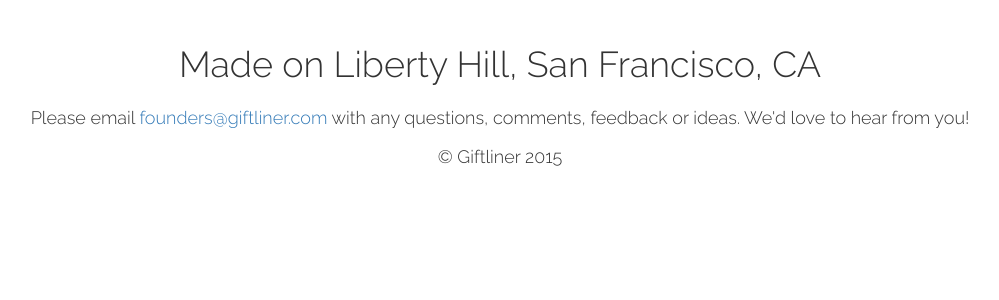
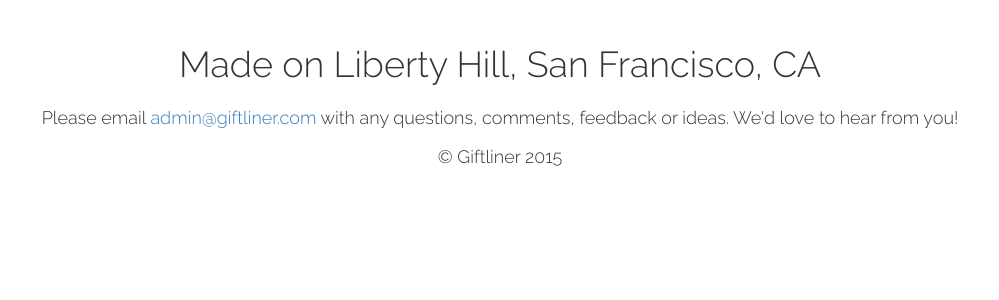
Before and after one commit to jsmoxon/giftr, a Django app: page / in a window 1280 px wide. Shown: the part 2503-2803 px from the top of the page, without its empty margins (140-1139 px from the left). Run offline with Django 3.2, Linux system fonts and the light colour scheme; some libraries are stand-ins or nearby versions.

Commit message:
admin@giftliner

```diff
--- a/gifts/templates/home_page.html
+++ b/gifts/templates/home_page.html
@@ -94,7 +94,7 @@
 <div id="contact-footer">
   <center>
     <h1 class="callout-header">Made on Liberty Hill, San Francisco, CA</h1>
-    <p class="callout-text">Please email <a href="">founders@giftliner.com</a> with any questions, comments, feedback or ideas. We'd love to hear from you!</p>
+    <p class="callout-text">Please email <a href="">admin@giftliner.com</a> with any questions, comments, feedback or ideas. We'd love to hear from you!</p>
     <p class="callout-text">© Giftliner 2015</p>
   </center>
 </div>
```
